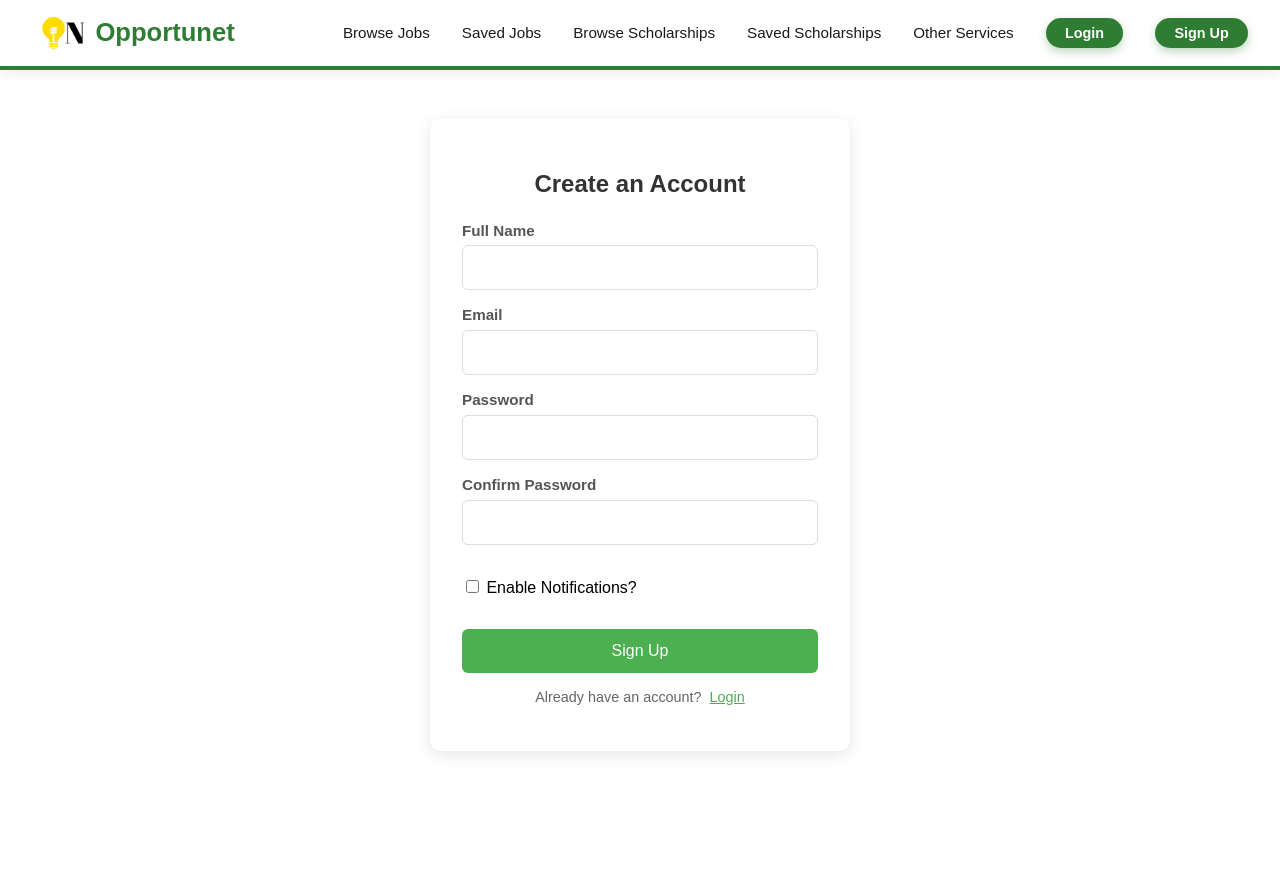
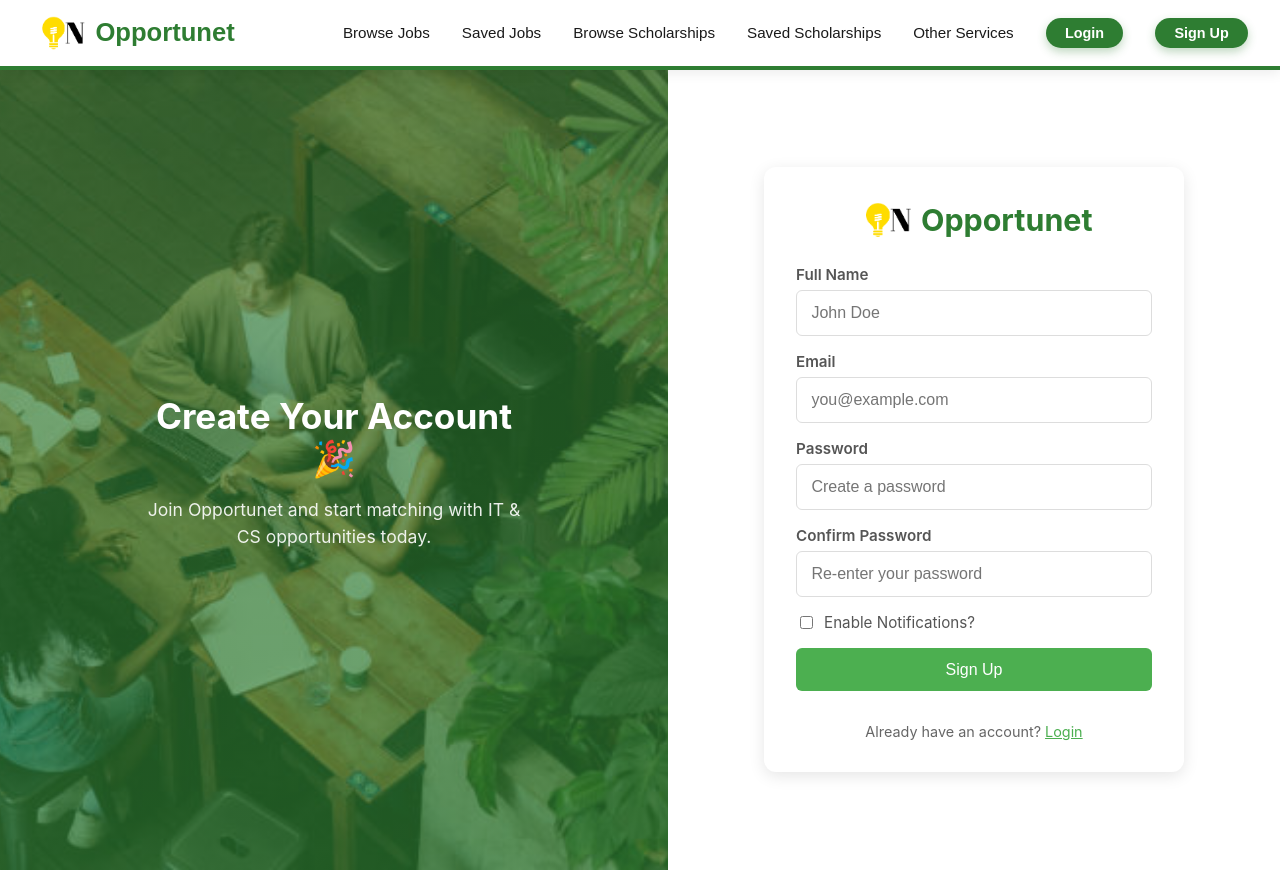
Before and after one commit to Arc-Josh/OpportuNet, a React (Create React App) app in the folder client/: page /signup in a window 1280 px wide. Before the commit the page ends 800 px from the top, so only its background shows below. Built offline with nearby package versions, Linux system fonts and the light colour scheme.

Commit message:
SignUp Page
Made UI changes to the SignUp Page and form to match login page's style

```diff
--- /dev/null
+++ b/client/src/components/SignupForm.jsx
@@ -0,0 +1,87 @@
+import React, { useState } from 'react';
+
+const SignupForm = ({ onSignup, toggleForm }) => {
+  const [formData, setFormData] = useState({
+    name: "",
+    email: "",
+    password: "",
+    confirmPassword: "",
+    enabled: false
+  });
+
+  const handleSubmit = (e) => {
+    e.preventDefault();
+    if (formData.password !== formData.confirmPassword) {
+      alert("Passwords do not match!");
+      return;
+    }
+    onSignup(formData);
+  };
+
+  return (
+    <form className="auth-form" onSubmit={handleSubmit}>
+
+      <div className="form-group">
+        <label>Full Name</label>
+        <input
+          type="text"
+          placeholder="John Doe"
+          value={formData.name}
+          onChange={(e) => setFormData({ ...formData, name: e.target.value })}
+          required
+        />
+      </div>
+
+      <div className="form-group">
+        <label>Email</label>
+        <input
+          type="email"
+          placeholder="you@example.com"
+          value={formData.email}
+          onChange={(e) => setFormData({ ...formData, email: e.target.value })}
+          required
+        />
+      </div>
+
+      <div className="form-group">
+        <label>Password</label>
+        <input
+          type="password"
+          placeholder="Create a password"
+          value={formData.password}
+          onChange={(e) => setFormData({ ...formData, password: e.target.value })}
+          required
+        />
+      </div>
+
+      <div className="form-group">
+        <label>Confirm Password</label>
+        <input
+          type="password"
+          placeholder="Re-enter your password"
+          value={formData.confirmPassword}
+          onChange={(e) => setFormData({ ...formData, confirmPassword: e.target.value })}
+          required
+        />
+      </div>
+
+      <label className="checkbox-row">
+        <input
+          type="checkbox"
+          checked={formData.enabled}
+          onChange={(e) => setFormData({ ...formData, enabled: e.target.checked })}
+        />
+        Enable Notifications?
+      </label>
+
+      <button type="submit" className="auth-button">Sign Up</button>
+
+      <div className="auth-toggle">
+        Already have an account?
+        <button className="link-button" onClick={toggleForm}>Login</button>
+      </div>
+    </form>
+  );
+};
+
+export default SignupForm;
--- a/client/src/components/oldSignupForm.jsx
+++ /dev/null
@@ -1,87 +0,0 @@
-import React, { useState } from 'react';
-import '../styles/authStyles.css';
-
-const SignupForm = ({ onSignup, toggleForm }) => {
-  const [formData, setFormData] = useState({
-    name: '',
-    email: '',
-    password: '',
-    confirmPassword: '',
-    enabled: false
-  });
-
-  const handleChange = (e) => {
-    const { name, value, type, checked } = e.target;
-    setFormData(prev => ({ ...prev, [name]: type === 'checkbox' ? checked : value }));
-  };
-  const handleSubmit = (e) => {
-    e.preventDefault();
-    if (formData.password !== formData.confirmPassword) {
-      alert("Passwords don't match!");
-      return;
-    }
-    onSignup(formData);
-  };
-
-  return (
-    <div className="auth-container">
-      <h2 className="auth-title">Create an Account</h2>
-      <form className="auth-form" onSubmit={handleSubmit}>
-        <div className="form-group">
-          <label htmlFor="name">Full Name</label>
-          <input
-            type="text"
-            id="name"
-            name="name"
-            value={formData.name}
-            onChange={handleChange}
-            required
-          />
-        </div>
-        <div className="form-group">
-          <label htmlFor="email">Email</label>
-          <input
-            type="email"
-            id="email"
-            name="email"
-            value={formData.email}
-            onChange={handleChange}
-            required
-          />
-        </div>
-        <div className="form-group">
-          <label htmlFor="password">Password</label>
-          <input
-            type="password"
-            id="password"
-            name="password"
-            value={formData.password}
-            onChange={handleChange}
-            required
-          />
-        </div>
-        <div className="form-group">
-          <label htmlFor="confirmPassword">Confirm Password</label>
-          <input
-            type="password"
-            id="confirmPassword"
-            name="confirmPassword"
-            value={formData.confirmPassword}
-            onChange={handleChange}
-            required
-          />
-        </div>
-        <p>
-          <input type="checkbox" id="enabled" name='enabled' onChange={handleChange}/>
-          <label htmlFor="enabled">   Enable Notifications?</label>
-        </p>
-        <button type="submit" className="auth-button">Sign Up</button>
-      </form>
-      <p className="auth-toggle">
-        Already have an account? <a href="#" onClick={toggleForm}>Login</a>
-      </p>
-    </div>
-  );
-};
-
-export default SignupForm;
--- a/client/src/pages/SignupPage.jsx
+++ b/client/src/pages/SignupPage.jsx
@@ -1,45 +1,57 @@
-import React, { useState } from 'react';
+import React from 'react';
 import { useNavigate } from 'react-router-dom';
-import SignupForm from '../components/oldSignupForm';
+import SignupForm from '../components/SignupForm';
+import '../styles/authStyles.css';
+import logo from '../assets/logo.png';
 
 const SignupPage = () => {
   const navigate = useNavigate();
-  const [showLogin, setShowLogin] = useState(false);
 
   const handleSignup = async(signupData) => {
-    console.log('Signup data:', signupData);
-    // TODO: Connect to backend
-    const response = await fetch('http://localhost:8000/signup',{
+    const response = await fetch('http://localhost:8000/signup', {
       method: 'POST',
-      headers: {
-        'Content-Type':'application/json'
-      },
+      headers: { 'Content-Type':'application/json' },
       body: JSON.stringify({
-        //credentials: 'include',
         name: signupData.name,
         email: signupData.email,
         password: signupData.password,
         enabled: signupData.enabled
       }),
     });
+
     const data = await response.json();
     if(response.ok){
-      alert('Account created!')
-      console.log('success')
-    }else{
-      alert(data.message || 'Failed to create account')
-      console.log('failure')
+      alert('Account created!');
+      navigate('/login');
+    } else {
+      alert(data.message || 'Failed to create account');
     }
-    navigate('/login');
-  };
-
-  const toggleForm = () => {
-    navigate('/login');
   };
 
   return (
-    <div>
-      <SignupForm onSignup={handleSignup} toggleForm={toggleForm} />
+    <div className="login-page">
+
+      <div className="signup-hero">
+        <div className="overlay">
+          <h1>Create Your Account 🎉</h1>
+          <p>Join Opportunet and start matching with IT & CS opportunities today.</p>
+        </div>
+      </div>
+
+      <div className="login-panel">
+        <div className="auth-container">
+          <div className="login-brand">
+            <img src={logo} alt="Opportunet Logo" className="brand-logo" />
+            <h2 className="brand-heading">Opportunet</h2>
+          </div>
+
+          <SignupForm
+            onSignup={handleSignup}
+            toggleForm={() => navigate('/login')}
+          />
+        </div>
+      </div>
+
     </div>
   );
 };
--- a/client/src/styles/authStyles.css
+++ b/client/src/styles/authStyles.css
@@ -233,3 +233,26 @@
   height: 25px;
   width: 25px;
 }
+
+.checkbox-row {
+  display: flex;
+  align-items: center;
+  gap: 8px;
+  font-size: .95rem;
+  color: #555;
+}
+
+.signup-hero {
+  flex: 1;
+  background: linear-gradient(
+      rgba(46, 125, 50, 0.6),
+      rgba(46, 125, 50, 0.7)
+    ),
+    url('../assets/friends2.jpg') center/cover no-repeat;
+  display: flex;
+  align-items: center;
+  justify-content: center;
+  color: white;
+  padding: 60px;
+  position: relative;
+}
```
